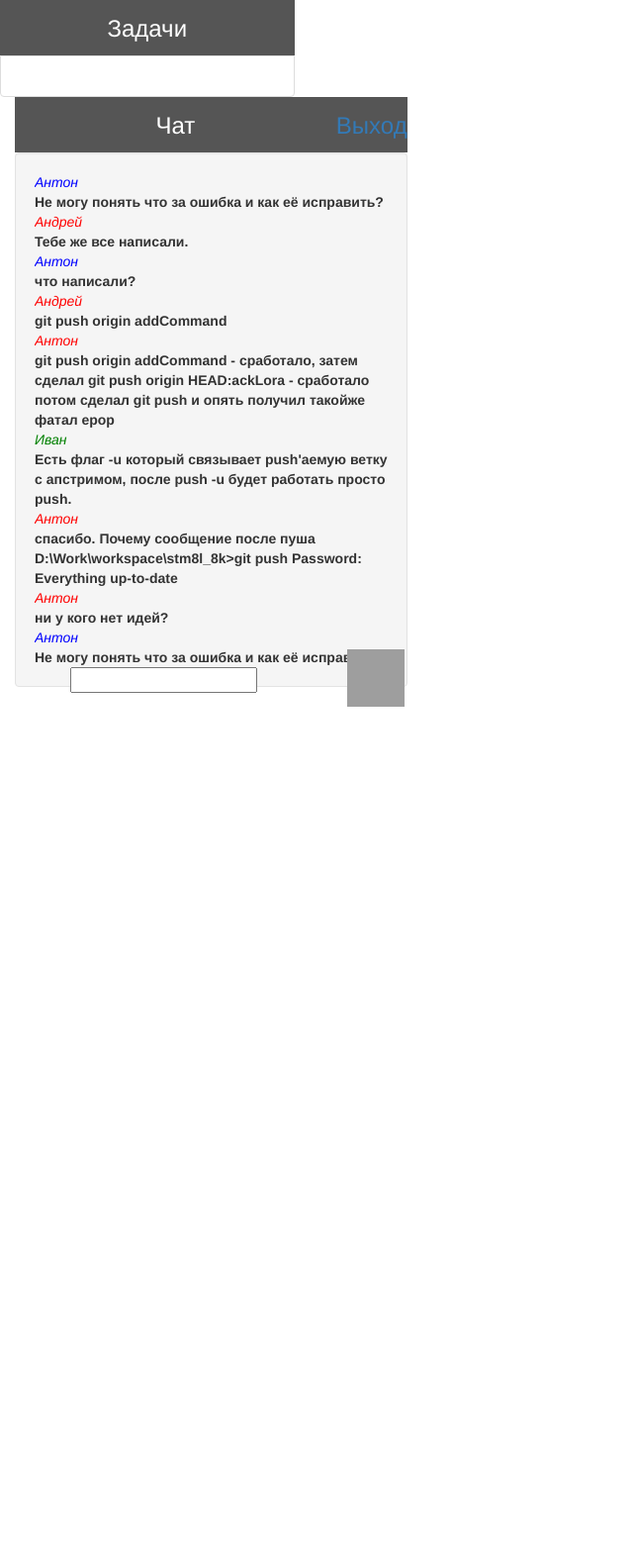
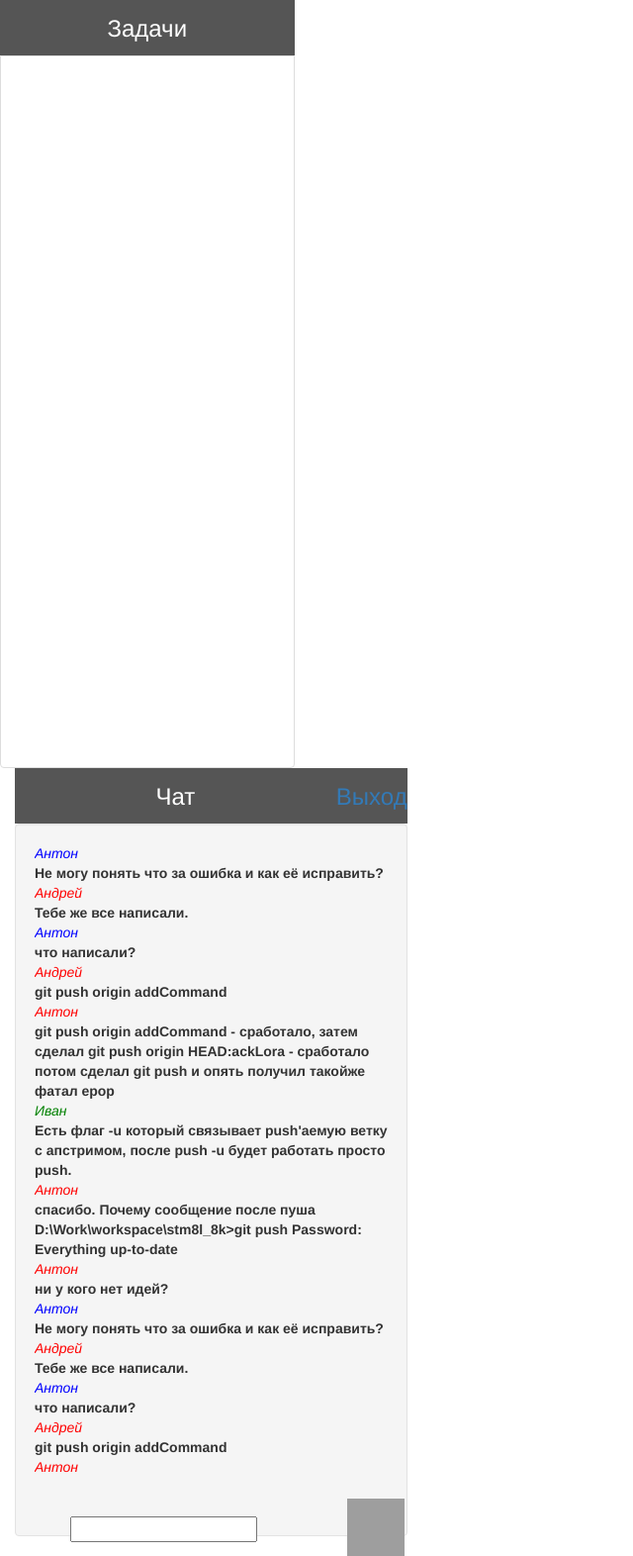
Before and after one commit to topa89/pd, a Django app: template project/templates/project/index.html in a window 1280 px wide. Shown: the whole page at 99% size, without its empty margins (0-640 px from the left). Before the commit the page ends 714 px from the top, so only its background shows below. Run offline with Django 3.2, Linux system fonts and the light colour scheme; the template is opened without the code that fills it, so the values that code supplies are empty; the visitor is signed in with stand-in values (Sample User, id 1); some libraries are stand-ins or nearby versions; grey boxes are pictures that could not be loaded.

Commit message:
Fixed bugs

```diff
--- a/project/templates/project/chat.html
+++ b/project/templates/project/chat.html
@@ -2,8 +2,8 @@
 
 <div class="col-sm-4">
 	<div style="height: 4em; background-color: #555; color: white"><p style="text-align: center; font-size: 24px; padding-top: 0.5em">Чат<a href="/logout" style="float: right">Выход</a>	</div>
-    <div class="well sidebar-nav">
-        <ul class="nav" style="overflow-y:auto; max-height: 500px">
+    <div class="well sidebar-nav" style="height:90vh">
+        <ul class="nav" style="overflow-y:auto; max-height: 80vh">
 		<li><i style="color: blue">Антон</i><br><strong>Не могу понять что за ошибка и как её исправить?</strong></li>
 		<li><i style="color: red">Андрей</i><br><strong>Тебе же все написали.</strong></li>
 		<li><i style="color: blue">Антон</i><br><strong>что написали?</strong></li>
--- a/project/templates/project/project_info.html
+++ b/project/templates/project/project_info.html
@@ -3,7 +3,7 @@
 <div id="col-sm">
 	<div class="col-sm-5">
 	<div style="height: 4em; background-color: #555; color: white"><p style="text-align: center; font-size: 24px; padding-top: 0.5em">Подробнее</div>
-	<div class="list-group-item" style="height: 550px">
+		<div class="list-group-item" style="height: 90vh">
 	<div id="nameProject" style="color: black; font-size: 26px; text-align: center;">{{project.title}}</div><hr></hr>
 	<div style="color: black; float: left; margin-left: 10%; width: 100%">Куратор: {{project.kurator}}</div>
 	<div style="color: black; float: left; margin-left: 10%; width: 100%; margin-top: 1em">Студенты: <a href="#">показать</a></div>
--- a/project/templates/project/tasks.html
+++ b/project/templates/project/tasks.html
@@ -2,7 +2,7 @@
 <div class="col-sm-3 ">
     <div style="height: 4em; background-color: #555; color: white"><p
             style="text-align: center; font-size: 24px; padding-top: 0.5em">Задачи</div>
-    <div class="list-group-item">
+    <div class="list-group-item" style="height:90vh">
         <ul class="list-group">
         {% for list in todo %}
             {% for cats in list|slice:"0:1" %}
```
